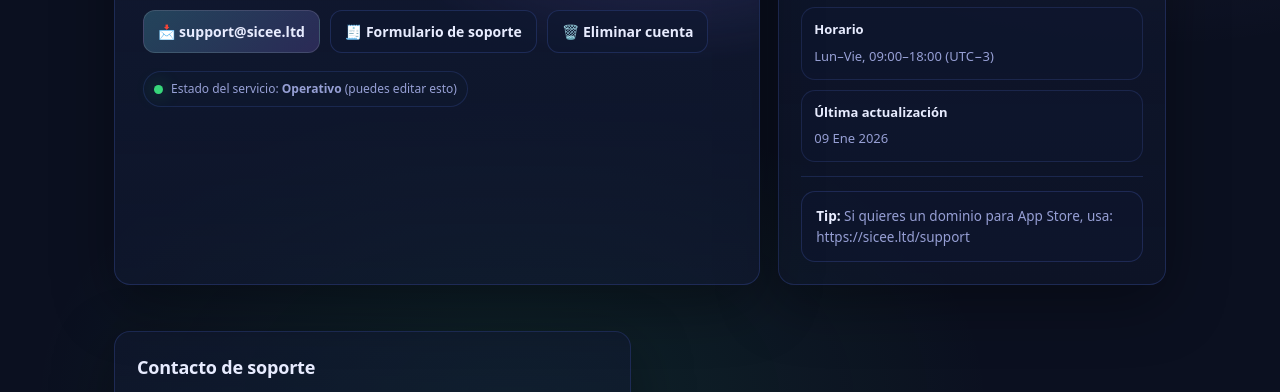
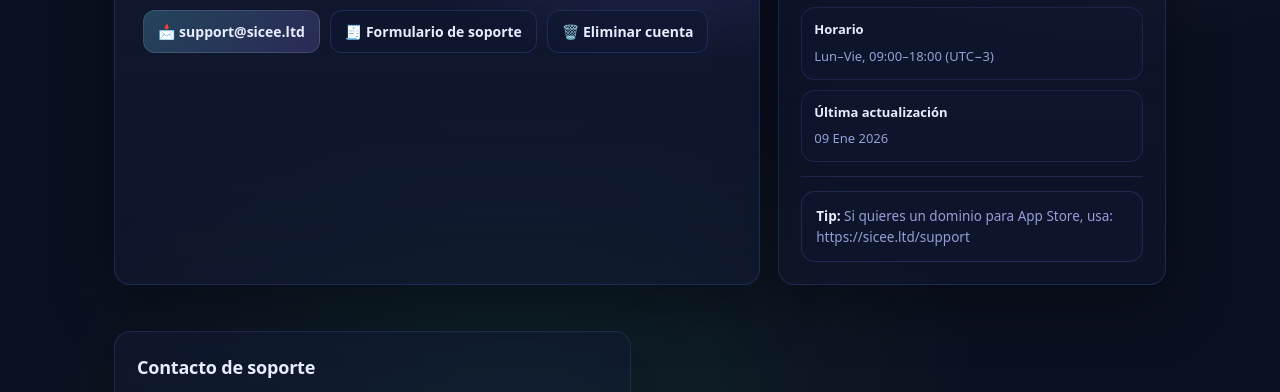
Before and after one commit to DeploitSolutions/support-sicee-app, a plain HTML site: page index.html in a window 1280 px wide. Shown: the part 362-754 px from the top of the page. Drawn offline with Linux system fonts and the light colour scheme.

Commit message:
Remove service status badge from index.html
Removed service status badge from the HTML.

```diff
--- a/index.html
+++ b/index.html
@@ -376,11 +376,6 @@
           <a class="btn" href="#contacto">🧾 Formulario de soporte</a>
           <a class="btn" href="#eliminar">🗑️ Eliminar cuenta</a>
         </div>
-
-        <div class="badge">
-          <span class="dot" aria-hidden="true"></span>
-          <span>Estado del servicio: <b>Operativo</b> (puedes editar esto)</span>
-        </div>
       </div>
 
       <aside class="side-card">
```
